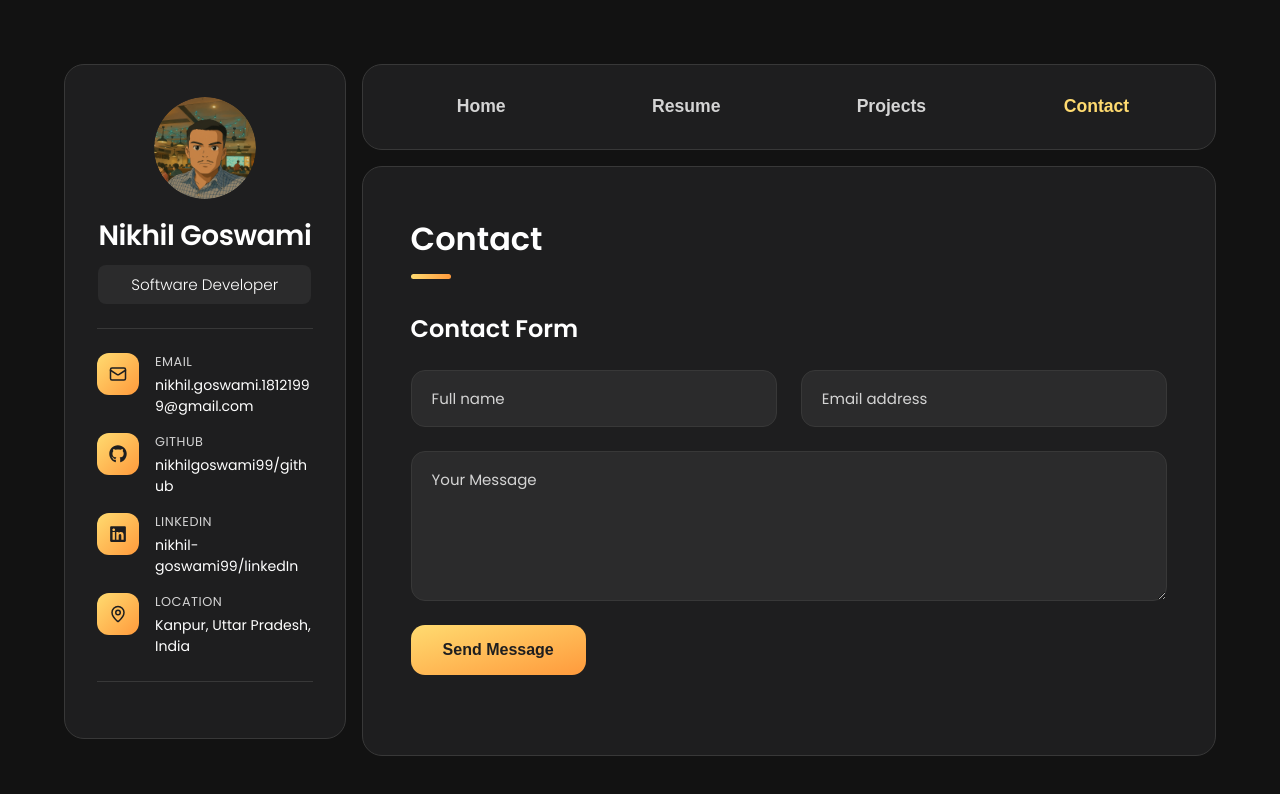
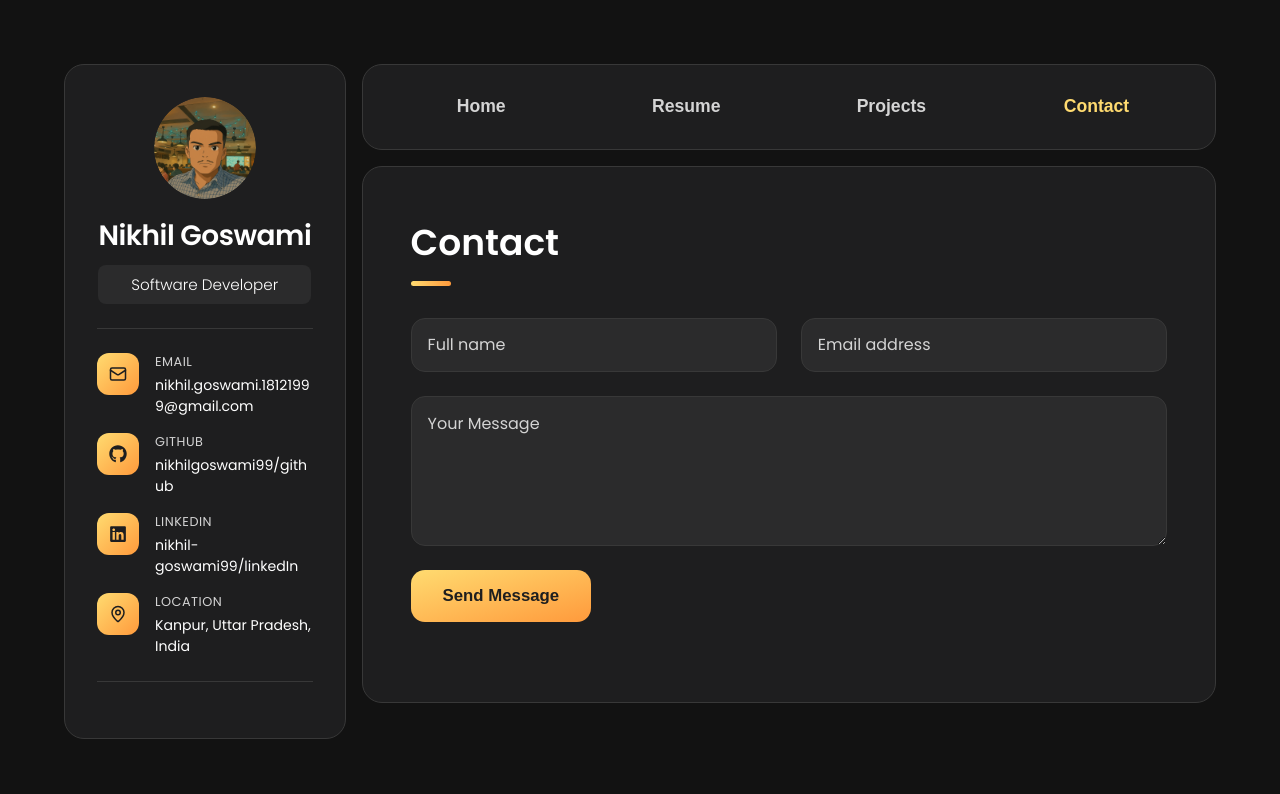
Before and after one commit to nikhilgoswami99/Portfolio, a React (Vite) app: page / in a window 1280 px wide. Both pictures are taken after a click on the button "Contact". Shown: the top 794 px of the page. Built offline with nearby package versions, Linux system fonts and the light colour scheme.

Commit message:
made changes in the contact from

```diff
--- a/src/App.module.css
+++ b/src/App.module.css
@@ -14,7 +14,6 @@
 
 .navbar {
   background: rgb(30, 30, 31);
-
   border-radius: 20px;
   padding: 0;
   border: 1px solid rgb(56, 56, 56);
@@ -79,7 +78,6 @@
   .app {
     flex-direction: column;
     padding: 1.5rem;
-    width: 90vw;
     margin-bottom: 4rem;
   }
 
--- a/src/pages/Contact/Contact.module.css
+++ b/src/pages/Contact/Contact.module.css
@@ -5,7 +5,7 @@
 
 .title {
   color: #fff;
-  font-size: 2rem;
+  font-size: clamp(1.5rem, 2.5vw + 1rem, 2.25rem);
   font-weight: 600;
   margin: 0 0 2rem 0;
   position: relative;
@@ -29,7 +29,7 @@
 
 .formTitle {
   color: #fff;
-  font-size: 1.5rem;
+  font-size: clamp(1.125rem, 1.8vw + 0.5rem, 1.5rem);
   font-weight: 600;
   margin: 0 0 1.5rem 0;
 }
@@ -51,8 +51,8 @@
   color: #fff;
   border: 1px solid #383838;
   border-radius: 14px;
-  padding: 1rem 1.25rem;
-  font-size: 0.9375rem;
+  padding: 0.85rem 1rem;
+  font-size: clamp(0.9rem, 1.2vw + 0.6rem, 1rem);
   font-family: inherit;
   transition: all 0.3s ease;
   resize: vertical;
@@ -79,7 +79,7 @@ textarea.formInput {
   border: none;
   border-radius: 14px;
   padding: 1rem 2rem;
-  font-size: 1rem;
+  font-size: clamp(0.95rem, 1.2vw + 0.5rem, 1.05rem);
   font-weight: 600;
   cursor: pointer;
   transition: all 0.3s ease;
@@ -118,3 +118,38 @@ textarea.formInput {
     width: 100%;
   }
 }
+
+/* helper text and validation */
+.helperText {
+  color: #cfcfcf;
+  font-size: 0.875rem;
+  margin-top: 0.4rem;
+  transition: color 0.2s ease;
+}
+
+.error {
+  color: #ffb4a2;
+}
+
+.invalid {
+  border-color: #ff9a8a;
+  box-shadow: 0 0 0 4px rgba(255, 154, 60, 0.06);
+}
+
+.successBanner {
+  background: rgba(45, 180, 110, 0.12);
+  color: #b6f0c9;
+  border: 1px solid rgba(45, 180, 110, 0.18);
+  padding: 0.5rem 0.75rem;
+  border-radius: 10px;
+  margin-left: 1rem;
+  align-self: center;
+  font-size: 0.9rem;
+}
+
+.row {
+  display: flex;
+  gap: 1rem;
+  align-items: center;
+  flex-wrap: wrap;
+}
--- a/src/pages/Contact/Contact.tsx
+++ b/src/pages/Contact/Contact.tsx
@@ -29,7 +29,7 @@ const Contact = () => {
       </header>
 
       <section className={styles.contactForm}>
-        <h3 className={styles.formTitle}>Contact Form</h3>
+        {/* <h3 className={styles.formTitle}>Contact Form</h3> */}
 
         <form onSubmit={handleSubmit} className={styles.form}>
           <div className={styles.inputWrapper}>
```
